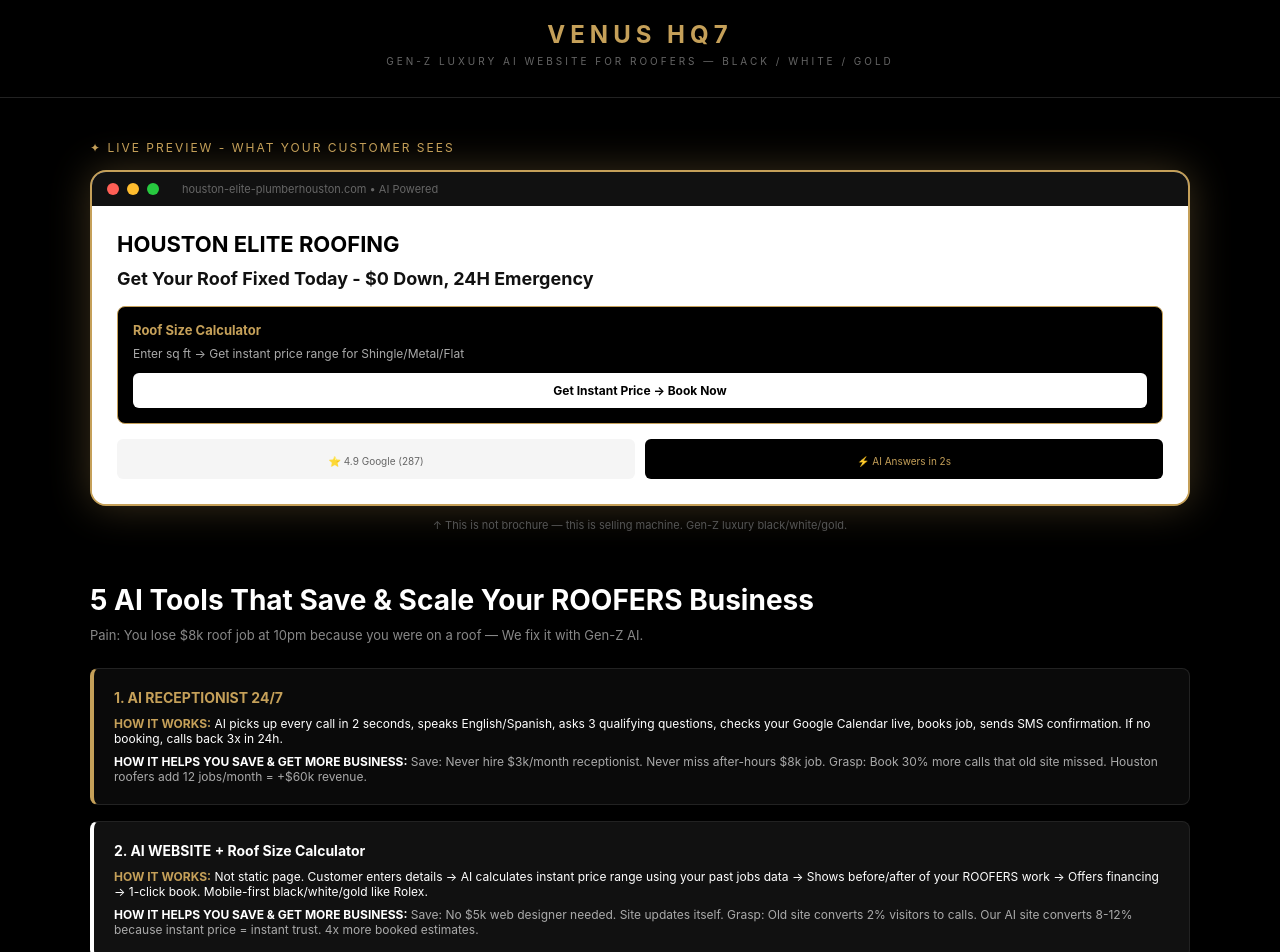
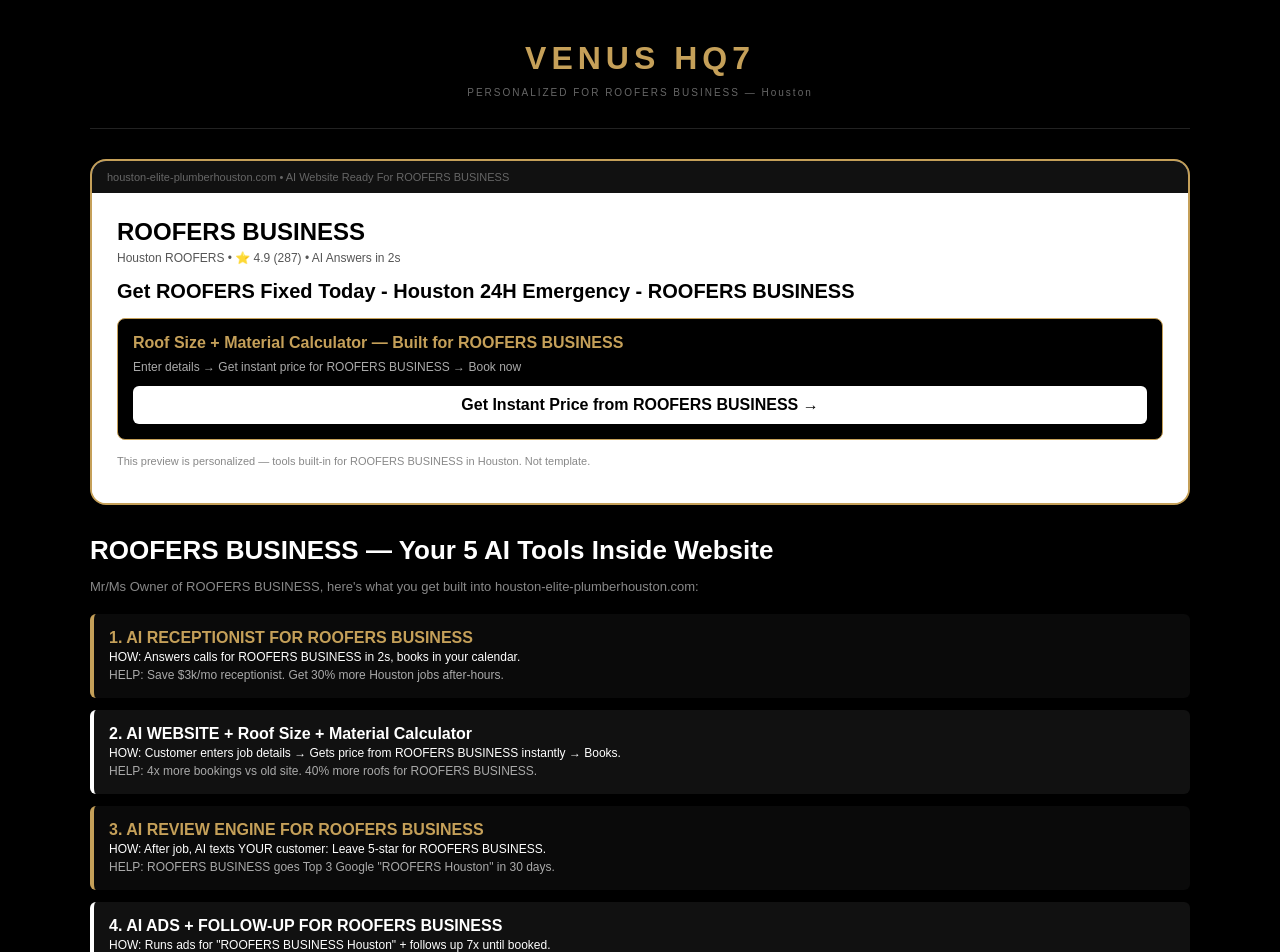
Before and after one commit to venusplaza7-dot/venus-ai-v7, a Next.js app: page /p/houston-elite-plumber in a window 1280 px wide. Shown: the top 952 px of the page. Built offline with nearby package versions, Linux system fonts and the light colour scheme.

Commit message:
Update page.tsx

```diff
--- a/app/p/[id]/page.tsx
+++ b/app/p/[id]/page.tsx
@@ -1,108 +1,90 @@
 export const dynamic = 'force-dynamic';
 
 const DATA: any = {
-  roofers: {
-    title:"ROOFERS", emoji:"🏠", pain:"You lose $8k roof job at 10pm because you were on a roof",
-    siteName:"HOUSTON ELITE ROOFING", headline:"Get Your Roof Fixed Today - $0 Down, 24H Emergency",
-    calcTitle:"Roof Size Calculator", calcDesc:"Enter sq ft → Get instant price range for Shingle/Metal/Flat",
-    color:"#c5a059"
-  },
-  plumbers: {
-    title:"PLUMBERS", emoji:"💧", pain:"You lose $1200 2am pipe burst because you slept",
-    siteName:"24/7 PRO PLUMBING HOUSTON", headline:"Pipe Burst? We Are There in 45 Min - 2AM Service",
-    calcTitle:"Emergency Cost Calculator", calcDesc:"Leak / Water Heater / Drain → Instant dispatch price",
-    color:"#c5a059"
-  },
-  electricians: {
-    title:"ELECTRICIANS", emoji:"⚡", pain:"You miss $150 outlet call doing $3000 panel, lose big",
-    siteName:"TEXAS POWER ELECTRIC", headline:"Same Day Electrician - Outlet $99, Panel $1499, EV $599",
-    calcTitle:"Panel / Outlet / EV Charger Calculator", calcDesc:"Choose job → Get instant quote + same-day slot",
-    color:"#c5a059"
-  },
-  dentists: {
-    title:"DENTISTS", emoji:"🦷", pain:"Front desk busy 10min, patient books elsewhere",
-    siteName:"BRIGHT SMILE DENTAL", headline:"Crown $899 With Insurance? Check in 20 Seconds - Book Now",
-    calcTitle:"Insurance + Crown/Implant Calculator", calcDesc:"Enter insurance → See $0 copay → Book instantly",
-    color:"#c5a059"
-  },
-  contractors: {
-    title:"CONTRACTORS", emoji:"🔨", pain:"3 days to quote kitchen, fast guy wins",
-    siteName:"PRIME REMODEL HOUSTON", headline:"Kitchen Remodel $12k-$25k - See Price in 30 Sec, Book Estimate",
-    calcTitle:"Kitchen / Bath Remodel Estimator", calcDesc:"Select size + style → Instant ballpark + financing",
-    color:"#c5a059"
-  }
+  roofers: { title:"ROOFERS", calc:"Roof Size + Material Calculator", benefit:"40% more roofs", emoji:"🏠", color:"#c5a059", bg:"#000", accent:"#fff" },
+  plumbers: { title:"PLUMBERS", calc:"Emergency Leak + Water Heater Calculator", benefit:"8 more emergencies/week", emoji:"💧", color:"#c5a059", bg:"#000", accent:"#fff" },
+  electricians: { title:"ELECTRICIANS", calc:"Panel / EV Charger Calculator", benefit:"Avg $890/job", emoji:"⚡", color:"#c5a059", bg:"#000", accent:"#fff" },
+  dentists: { title:"DENTISTS", calc:"Insurance Checker + Implant Calculator", benefit:"34 new patients/mo", emoji:"🦷", color:"#00b4d8", bg:"#000", accent:"#fff", dentist:true },
+  hvac: { title:"HVAC", calc:"AC Repair + Installation Cost Calculator", benefit:"15 more AC jobs/week", emoji:"❄️", color:"#c5a059", bg:"#000", accent:"#fff" },
+  contractors: { title:"CONTRACTORS", calc:"Kitchen/Bath Remodel Estimator", benefit:"50% more closes", emoji:"🔨", color:"#c5a059", bg:"#000", accent:"#fff" }
 };
 
-export default function DemoPage({ params, searchParams }: any){
-  const catKey = (params?.id || searchParams?.cat || 'roofers').toLowerCase();
-  const d = DATA[catKey] || DATA.roofers;
+export default function Page({params, searchParams}: any){
+  const catKey = (params?.id || 'roofers').toLowerCase();
+  const base = DATA[catKey] || DATA.roofers;
+  const business = searchParams?.b || searchParams?.business || `${base.title} BUSINESS`;
   const domain = searchParams?.domain || `${catKey}houston.com`;
+  const city = searchParams?.city || 'Houston';
+  const isDentist = catKey==='dentists';
 
   return (
-    <div style={{background:'#000',minHeight:'100vh',fontFamily:'Inter, Arial',color:'#fff'}}>
+    <div style={{background:base.bg,minHeight:'100vh',fontFamily:'Arial',color:'#fff'}}>
+      <div style={{maxWidth:'1100px',margin:'0 auto',padding:'20px'}}>
+        <div style={{textAlign:'center',padding:'20px',borderBottom:'1px solid #222'}}>
+          <h1 style={{color:'#c5a059',letterSpacing:'5px',margin:0}}>VENUS HQ7</h1>
+          <p style={{color:'#666',fontSize:'10px',letterSpacing:'2px'}}>PERSONALIZED FOR {business.toUpperCase()} — {city}</p>
+        </div>
 
-      {/* HEADER */}
-      <div style={{borderBottom:'1px solid #222',padding:'20px',textAlign:'center',background:'#000'}}>
-        <h1 style={{color:'#c5a059',margin:0,letterSpacing:'5px',fontSize:'24px'}}>VENUS HQ7</h1>
-        <p style={{color:'#666',fontSize:'10px',letterSpacing:'3px',marginTop:'6px'}}>GEN-Z LUXURY AI WEBSITE FOR {d.title} — BLACK / WHITE / GOLD</p>
-      </div>
+        <div style={{display:'grid',gridTemplateColumns:'1fr',gap:'30px',marginTop:'30px'}}>
 
-      <div style={{maxWidth:'1100px',margin:'0 auto',padding:'30px 20px',display:'grid',gridTemplateColumns:'1fr',gap:'40px'}}>
-
-        {/* LEFT - WEBSITE PREVIEW MOCK */}
-        <div>
-          <p style={{color:'#c5a059',fontSize:'12px',letterSpacing:'2px',marginBottom:'15px'}}>✦ LIVE PREVIEW - WHAT YOUR CUSTOMER SEES</p>
-          <div style={{background:'#fff',borderRadius:'16px',overflow:'hidden',border:'2px solid #c5a059',boxShadow:'0 0 40px rgba(197,160,89,0.3)'}}>
-            {/* Browser bar */}
-            <div style={{background:'#111',padding:'10px 15px',display:'flex',gap:'8px',alignItems:'center'}}>
-              <div style={{width:'12px',height:'12px',borderRadius:'50%',background:'#ff5f56'}}/><div style={{width:'12px',height:'12px',borderRadius:'50%',background:'#ffbd2e'}}/><div style={{width:'12px',height:'12px',borderRadius:'50%',background:'#27c93f'}}/>
-              <span style={{color:'#666',fontSize:'11px',marginLeft:'15px'}}>{domain} • AI Powered</span>
-            </div>
-            {/* Site content */}
-            <div style={{padding:'25px',background:'#fff',color:'#000'}}>
-              <h2 style={{margin:'0 0 10px',fontSize:'22px',color:'#000'}}>{d.siteName}</h2>
-              <h1 style={{margin:'0 0 15px',fontSize:'18px',lineHeight:'24px',color:'#111'}}>{d.headline}</h1>
-              <div style={{background:'#000',color:'#fff',padding:'15px',borderRadius:'8px',border:'1px solid #c5a059'}}>
-                <p style={{margin:'0 0 8px',color:'#c5a059',fontWeight:'bold',fontSize:'13px'}}>{d.calcTitle}</p>
-                <p style={{margin:'0 0 12px',color:'#aaa',fontSize:'12px'}}>{d.calcDesc}</p>
-                <div style={{background:'#fff',color:'#000',padding:'10px',borderRadius:'6px',fontSize:'12px',textAlign:'center',fontWeight:'bold'}}>Get Instant Price → Book Now</div>
+          {/* PREVIEW WITH HIS NAME */}
+          <div style={{background:'#fff',borderRadius:'16px',overflow:'hidden',border:`2px solid ${isDentist?'#00b4d8':'#c5a059'}`}}>
+            <div style={{background:'#111',padding:'10px 15px',color:'#666',fontSize:'11px'}}>{domain} • AI Website Ready For {business}</div>
+            <div style={{padding:'25px',color:'#000',background:'#fff'}}>
+              <h2 style={{margin:0,color:'#000'}}>{business}</h2>
+              <p style={{margin:'5px 0',color:'#555',fontSize:'12px'}}>{city} {base.title} • ⭐ 4.9 (287) • AI Answers in 2s</p>
+              <h1 style={{fontSize:'20px',margin:'15px 0'}}>{isDentist? `Need Implant? Check Insurance in 20s - ${business}` : `Get ${base.title} Fixed Today - ${city} 24H Emergency - ${business}`}</h1>
+              <div style={{background:'#000',color:'#fff',padding:'15px',borderRadius:'8px',border:`1px solid ${base.color}`}}>
+                <p style={{color:base.color,fontWeight:'bold',margin:'0 0 8px'}}>{base.calc} — Built for {business}</p>
+                <p style={{color:'#aaa',fontSize:'12px',margin:'0 0 12px'}}>Enter details → Get instant price for {business} → Book now</p>
+                <div style={{background:'#fff',color:'#000',padding:'10px',textAlign:'center',fontWeight:'bold',borderRadius:'6px'}}>Get Instant Price from {business} →</div>
               </div>
-              <div style={{marginTop:'15px',display:'flex',gap:'10px'}}>
-                <div style={{flex:1,background:'#f5f5f5',padding:'10px',borderRadius:'6px',textAlign:'center'}}><span style={{fontSize:'10px',color:'#666'}}>⭐ 4.9 Google (287)</span></div>
-                <div style={{flex:1,background:'#000',padding:'10px',borderRadius:'6px',textAlign:'center'}}><span style={{fontSize:'10px',color:'#c5a059'}}>⚡ AI Answers in 2s</span></div>
-              </div>
+              <p style={{fontSize:'11px',color:'#888',marginTop:'15px'}}>This preview is personalized — tools built-in for {business} in {city}. Not template.</p>
             </div>
           </div>
-          <p style={{color:'#555',fontSize:'11px',textAlign:'center',marginTop:'12px'}}>↑ This is not brochure — this is selling machine. Gen-Z luxury black/white/gold.</p>
-        </div>
 
-        {/* RIGHT - 5 AI TOOLS HOW IT WORKS + HOW IT HELPS */}
-        <div>
-          <h2 style={{color:'#fff',fontSize:'28px',margin:'0 0 10px'}}>5 AI Tools That Save & Scale Your {d.title} Business</h2>
-          <p style={{color:'#888',fontSize:'13px',margin:'0 0 25px'}}>Pain: {d.pain} — We fix it with Gen-Z AI.</p>
+          {/* WHAT HE GETS - 5 TOOLS */}
+          <div>
+            <h2 style={{fontSize:'26px',margin:'0 0 10px'}}>{business} — Your 5 AI Tools Inside Website</h2>
+            <p style={{color:'#888',fontSize:'13px',marginBottom:'20px'}}>Mr/Ms Owner of {business}, here's what you get built into {domain}:</p>
 
-          {[
-            {n:"1. AI RECEPTIONIST 24/7", how:"AI picks up every call in 2 seconds, speaks English/Spanish, asks 3 qualifying questions, checks your Google Calendar live, books job, sends SMS confirmation. If no booking, calls back 3x in 24h.", save:"Save: Never hire $3k/month receptionist. Never miss after-hours $8k job. Grasp: Book 30% more calls that old site missed. Houston roofers add 12 jobs/month = +$60k revenue.", color:"#c5a059"},
-            {n:`2. AI WEBSITE + ${d.calcTitle}`, how:`Not static page. Customer enters details → AI calculates instant price range using your past jobs data → Shows before/after of your ${d.title} work → Offers financing → 1-click book. Mobile-first black/white/gold like Rolex.`, save:`Save: No $5k web designer needed. Site updates itself. Grasp: Old site converts 2% visitors to calls. Our AI site converts 8-12% because instant price = instant trust. 4x more booked estimates.`, color:"#fff"},
-            {n:"3. AI REVIEW & GOOGLE TOP 3 ENGINE", how:"After job done, AI auto texts customer: 'Happy? Leave 5-star review'. If 5-star → posts to Google with photo. If 1-4 star → alerts you privately before posting. AI replies to ALL reviews with human tone in 5 min.", save:"Save: No reputation manager $500/mo. Grasp: Google ranks you Top 3 for '"+d.title+" near me' in 30 days because 20 new 5-star reviews + fast replies. More organic calls, zero ad spend.", color:"#c5a059"},
-            {n:"4. AI ADS + 7x FOLLOW-UP MACHINE", how:"We launch Google Ads '"+d.title+" "+catKey+"' Houston, build luxury landing page (above preview), and AI follows up every lead 7 times via SMS/email/voicemail over 7 days until they book or say STOP. Tracks which ad made money.", save:"Save: No $2k ad agency. Grasp: $500 ad → 50 clicks → Old: 2 bookings. With 7x AI follow-up: 10-15 bookings. Turns wasted clicks into jobs. $500 → $15k revenue.", color:"#fff"},
-            {n:"5. VENUS OS - LUXURY DASHBOARD", how:"One black dashboard: Live calls answered by AI, jobs booked today, revenue this week, new reviews, ad spend vs return, missed calls saved by AI, customer location map.", save:"Save: No more guessing. Grasp: See 'AI made you $12,450 extra this week, saved 17 missed calls, 9 reviews'. Know exactly what works. Gen-Z control center.", color:"#c5a059"},
-          ].map((t:any,i:number)=>(
-            <div key={i} style={{background:i%2===0?'#0a0a0a':'#111',border:'1px solid #222',borderLeft:`4px solid ${t.color}`,padding:'20px',borderRadius:'8px',marginBottom:'16px'}}>
-              <h3 style={{color:t.color,margin:'0 0 10px',fontSize:'14px'}}>{t.n}</h3>
-              <p style={{color:'#fff',fontSize:'12px',margin:'0 0 8px'}}><b style={{color:'#c5a059'}}>HOW IT WORKS:</b> {t.how}</p>
-              <p style={{color:'#aaa',fontSize:'12px',margin:0}}><b style={{color:'#fff'}}>HOW IT HELPS YOU SAVE & GET MORE BUSINESS:</b> {t.save}</p>
+            <div style={{background:'#0a0a0a',borderLeft:'4px solid #c5a059',padding:'15px',marginBottom:'12px',borderRadius:'6px'}}>
+              <b style={{color:'#c5a059'}}>1. AI RECEPTIONIST FOR {business}</b><br/>
+              <span style={{color:'#fff',fontSize:'12px'}}>HOW: Answers calls for {business} in 2s, books in your calendar.</span><br/>
+              <span style={{color:'#aaa',fontSize:'12px'}}>HELP: Save $3k/mo receptionist. Get 30% more {city} jobs after-hours.</span>
             </div>
-          ))}
 
-          <div style={{textAlign:'center',marginTop:'30px',padding:'25px',background:'linear-gradient(135deg,#000 0%,#1a1a1a 100%)',border:'1px solid #c5a059',borderRadius:'12px'}}>
-            <p style={{color:'#fff',fontSize:'18px',margin:'0 0 10px'}}>Get This Gen-Z Website For {d.title} Ready in 48Hrs</p>
-            <p style={{color:'#c5a059',fontSize:'26px',fontWeight:'bold',margin:'0 0 15px'}}>$497 <span style={{color:'#555',fontSize:'14px',textDecoration:'line-through'}}>$1999</span></p>
-            <a href={`https://wa.me/17865841234?text=I want AI website for ${d.title} - ${domain}`} style={{display:'inline-block',background:'#c5a059',color:'#000',padding:'14px 35px',textDecoration:'none',fontWeight:'bold',borderRadius:'6px'}}>GET YOUR AI WEBSITE →</a>
-            <p style={{color:'#666',fontSize:'10px',marginTop:'12px'}}>5 spots for {d.title} Houston only — Setup includes all 5 AI tools</p>
+            <div style={{background:'#111',borderLeft:'4px solid #fff',padding:'15px',marginBottom:'12px',borderRadius:'6px'}}>
+              <b style={{color:'#fff'}}>2. AI WEBSITE + {base.calc}</b><br/>
+              <span style={{color:'#fff',fontSize:'12px'}}>HOW: Customer enters job details → Gets price from {business} instantly → Books.</span><br/>
+              <span style={{color:'#aaa',fontSize:'12px'}}>HELP: 4x more bookings vs old site. {base.benefit} for {business}.</span>
+            </div>
+
+            <div style={{background:'#0a0a0a',borderLeft:'4px solid #c5a059',padding:'15px',marginBottom:'12px',borderRadius:'6px'}}>
+              <b style={{color:'#c5a059'}}>3. AI REVIEW ENGINE FOR {business}</b><br/>
+              <span style={{color:'#fff',fontSize:'12px'}}>HOW: After job, AI texts YOUR customer: Leave 5-star for {business}.</span><br/>
+              <span style={{color:'#aaa',fontSize:'12px'}}>HELP: {business} goes Top 3 Google "{base.title} {city}" in 30 days.</span>
+            </div>
+
+            <div style={{background:'#111',borderLeft:'4px solid #fff',padding:'15px',marginBottom:'12px',borderRadius:'6px'}}>
+              <b style={{color:'#fff'}}>4. AI ADS + FOLLOW-UP FOR {business}</b><br/>
+              <span style={{color:'#fff',fontSize:'12px'}}>HOW: Runs ads for "{business} {city}" + follows up 7x until booked.</span><br/>
+              <span style={{color:'#aaa',fontSize:'12px'}}>HELP: $500 ad → 10-15 booked jobs for {business}, not clicks.</span>
+            </div>
+
+            <div style={{background:'#0a0a0a',borderLeft:'4px solid #c5a059',padding:'15px',marginBottom:'12px',borderRadius:'6px'}}>
+              <b style={{color:'#c5a059'}}>5. VENUS OS DASHBOARD FOR {business}</b><br/>
+              <span style={{color:'#fff',fontSize:'12px'}}>HOW: See calls, jobs, revenue for {business} live.</span><br/>
+              <span style={{color:'#aaa',fontSize:'12px'}}>HELP: Know AI made {business} $12k extra this week.</span>
+            </div>
+
+            <div style={{textAlign:'center',marginTop:'25px',padding:'25px',border:'1px solid #c5a059',borderRadius:'12px',background:'#000'}}>
+              <p style={{margin:0,color:'#fff'}}>{business} — Gen-Z Luxury Website Ready</p>
+              <p style={{color:'#c5a059',fontSize:'24px',fontWeight:'bold'}}>$497 <span style={{color:'#555',fontSize:'14px',textDecoration:'line-through'}}>$1999</span></p>
+              <a href={`https://wa.me/17865841234?text=I'm ${business} - I want my personalized ${base.title} AI website - ${domain}`} style={{background:'#c5a059',color:'#000',padding:'14px 30px',display:'inline-block',textDecoration:'none',fontWeight:'bold',borderRadius:'6px'}}>ACTIVATE {business.toUpperCase()} WEBSITE →</a>
+            </div>
           </div>
         </div>
-
       </div>
     </div>
   );
```
